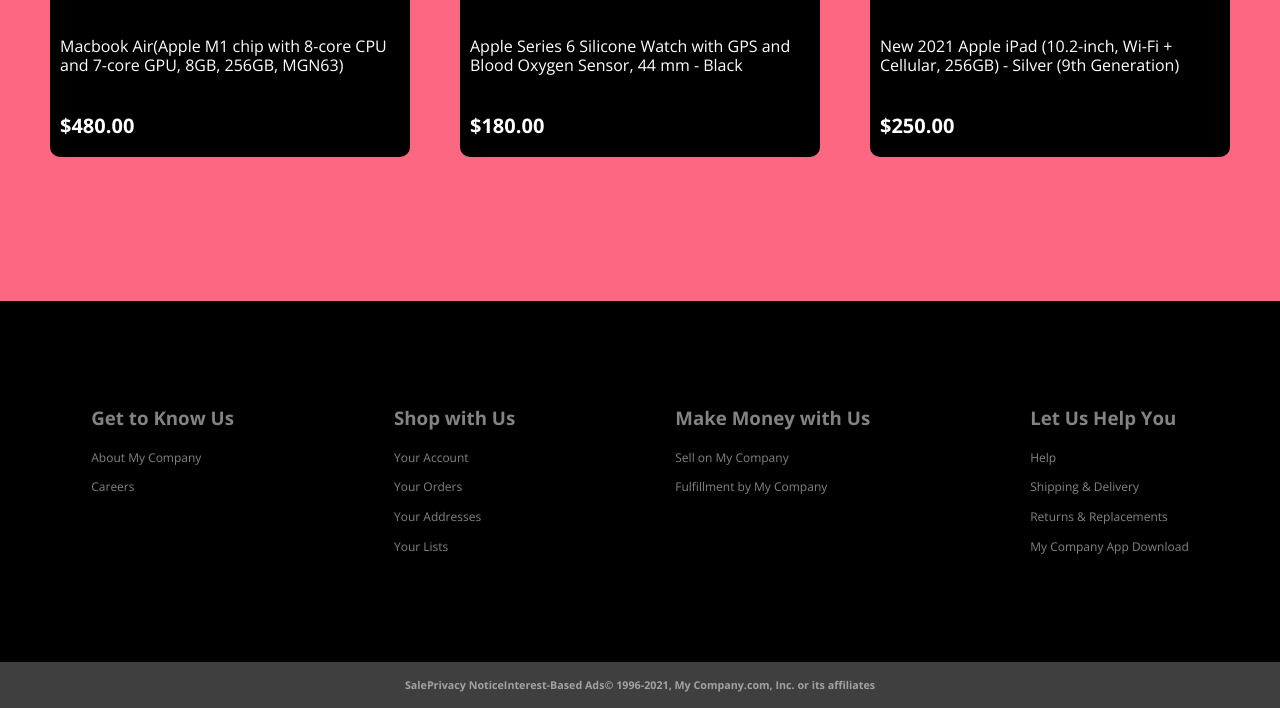
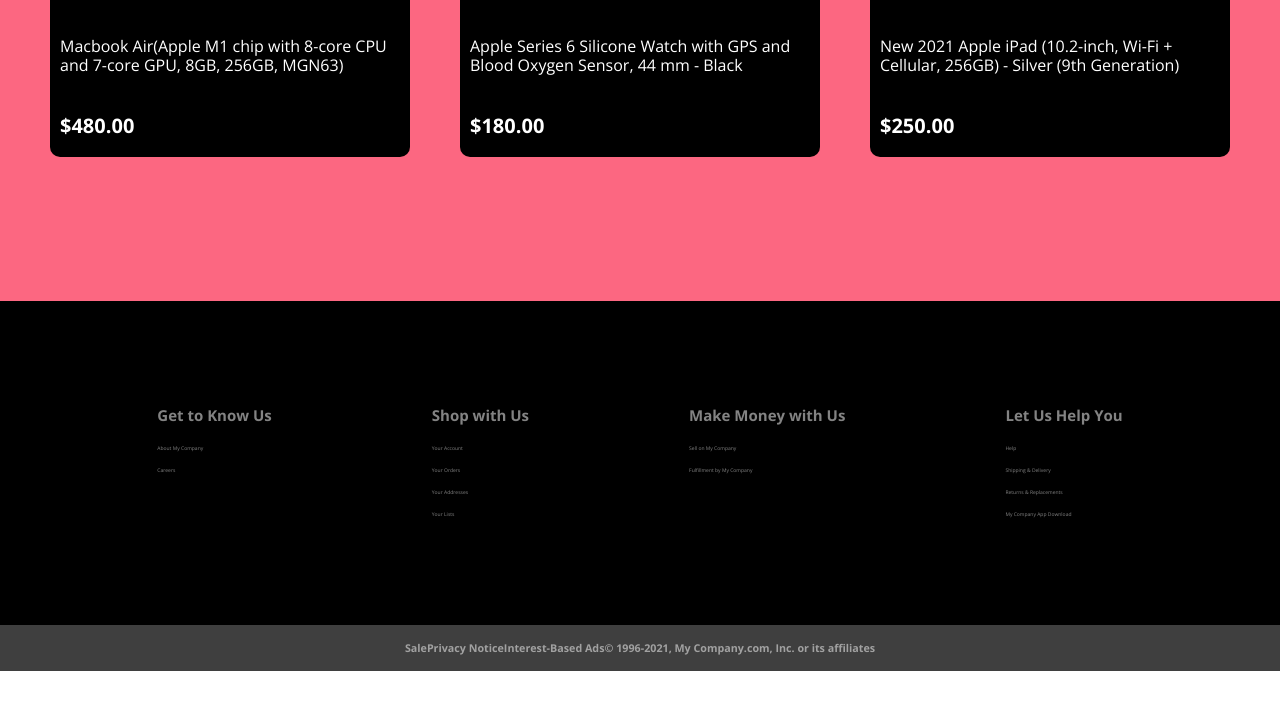
Before and after one commit to Amr-AG/My-Store, a plain HTML site: page index.html in a window 1280 px wide. Shown: the part 3077-3785 px from the top of the page. After the commit the page ends 3748 px from the top, so only its background shows below. Drawn offline with nearby package versions, Linux system fonts and the light colour scheme.

Commit message:
Update style.css

```diff
--- a/css/style.css
+++ b/css/style.css
@@ -317,21 +317,18 @@ header .links .ico i:hover {
 .last,
 .right,
 .last .space {
+  font-size: 5px;
   padding: 50px 40px;
   color: rgba(255, 255, 255, 0.514);
   background-color: black;
 }
-.last .space:before {
-  content: "";
-  height: 10px;
-  color: white;
-  z-index: 5;
-}
+
 .last h3 {
   font-weight: 700;
   margin: 6px 0 14px 0;
   width: 100%;
   padding: 0;
+  font-size:15px;
 }
 .last ul {
   list-style: none;
@@ -339,7 +336,7 @@ header .links .ico i:hover {
 .last ul li {
   padding: 8px 0;
   cursor: pointer;
-  font-size: 12px;
+  font-size: 5px;
 }
 .copyright {
   color: rgba(255, 255, 255, 0.514);
```
